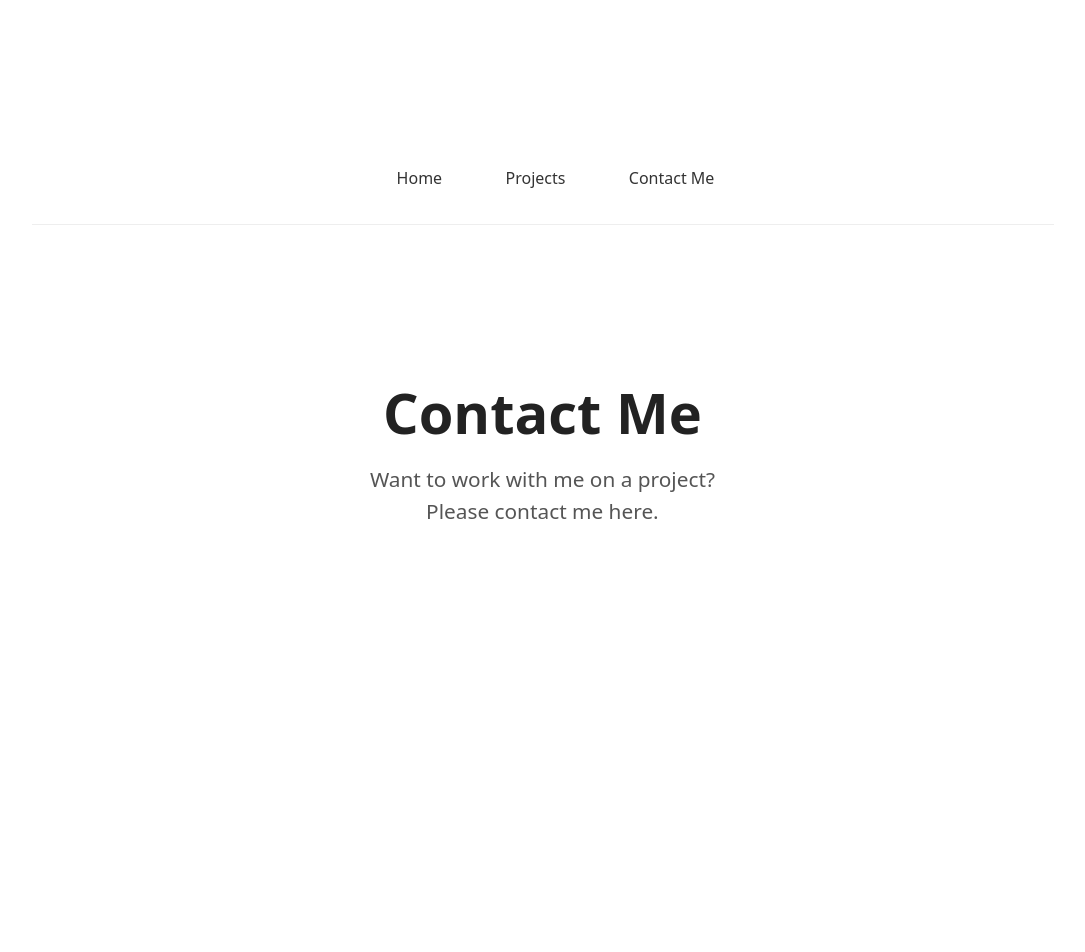
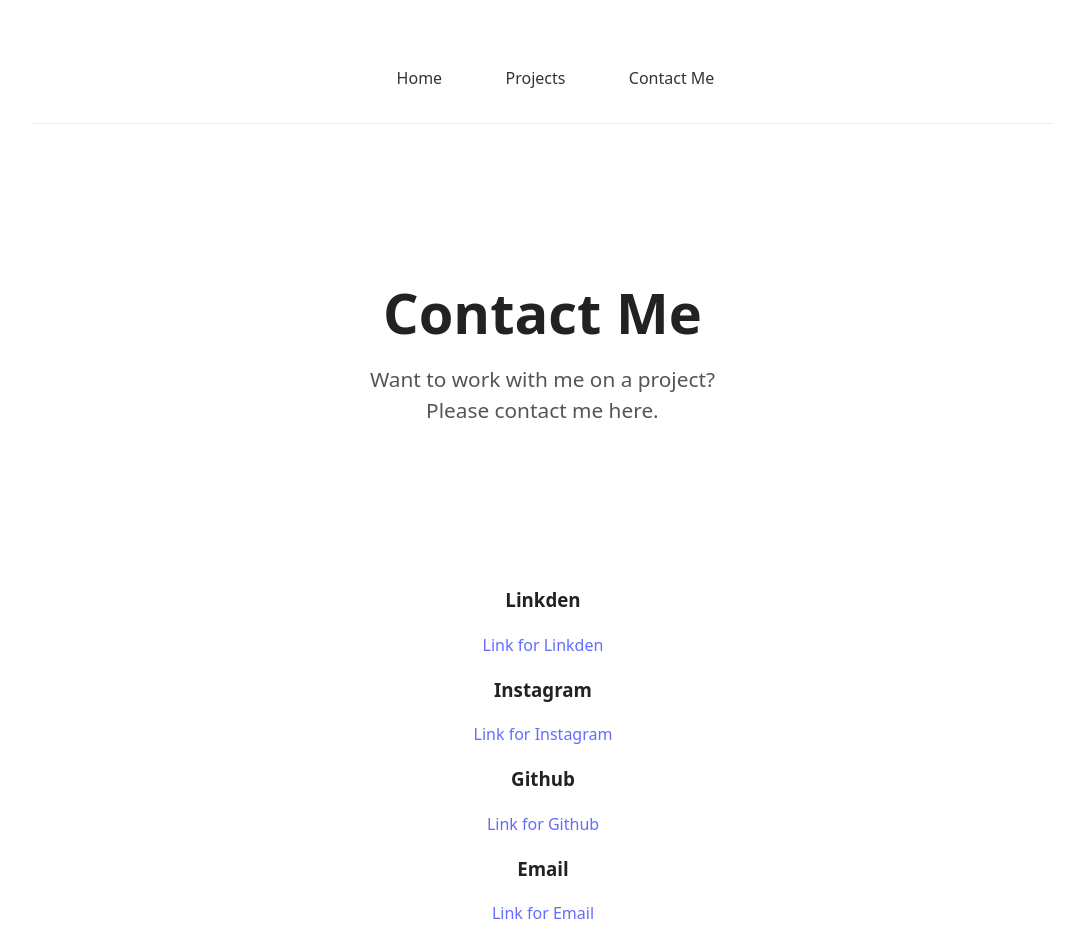
Before and after one commit to Spiderasasen/Pro_Portfolio, a React (Vite) app in the folder my-portfolio/: page /contact in a window 1280 px wide. Shown: the top 952 px of the page, without its empty margins (97-1182 px from the left). Before the commit the page ends 800 px from the top, so only its background shows below. Built offline with nearby package versions, Linux system fonts and the light colour scheme.

Commit message:
got data to be shown, now for a style

```diff
--- a/my-portfolio/src/component/Contact_card.jsx
+++ b/my-portfolio/src/component/Contact_card.jsx
@@ -1,11 +1,15 @@
 import contact from '../data/contact.json';
 
 function Contact_card(){
-    {contact.map((item) =>(
-        <div key={item.id} className="contact_card">
-            <h3>{item.name}</h3>
-            <a href={item.link}></a>
-        </div>
-    ))}
+    return(
+      <div>
+          {contact.map((item) =>(
+              <div key={item.id} className="contact_card">
+                  <h3>{item.Name}</h3>
+                  <a href={item.contact_link}>Link for {item.Name}</a>
+              </div>
+          ))}
+      </div>
+    );
 }
 export default Contact_card;
--- a/my-portfolio/src/pages/Contact.jsx
+++ b/my-portfolio/src/pages/Contact.jsx
@@ -1,6 +1,6 @@
 import "../styles/home.css";
 import {useNavigate} from "react-router-dom";
-import contact from "../data/contact.json";
+import Contact_card from "../component/Contact_card.jsx";
 
 function Contact(){
     const navigate = useNavigate();
@@ -22,6 +22,9 @@ function Contact(){
                     Please contact me here.
                 </p>
             </div>
+
+            {/*getting the contact info*/}
+            <Contact_card/>
         </div>
     );
 }
```
